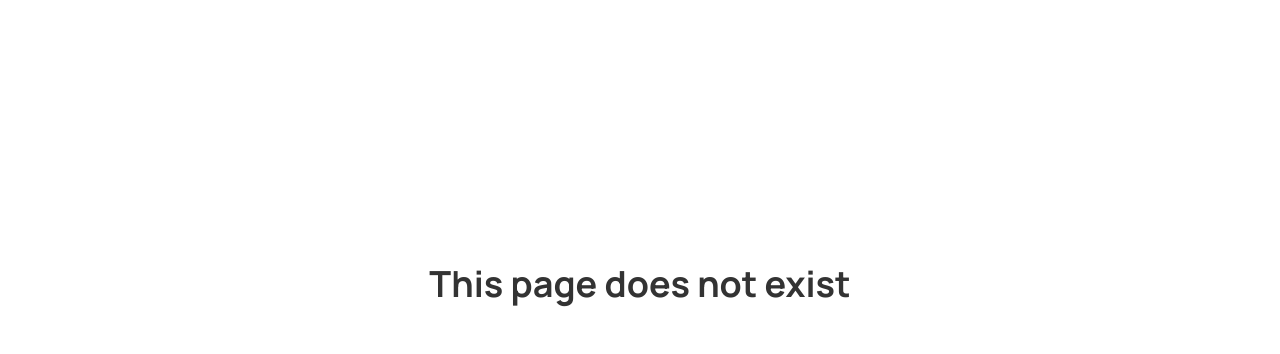
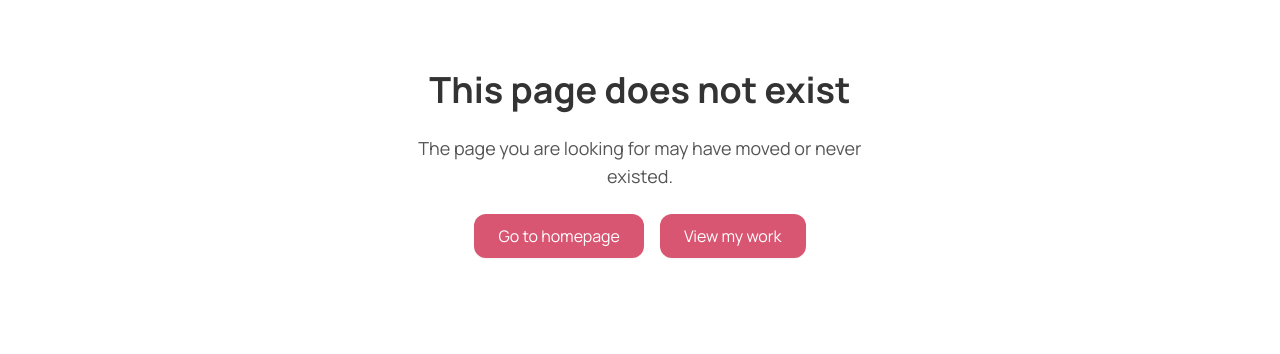
Before and after one commit to ayotomiwasalau/mywebsite, a Next.js app in the folder frontend/: page /work/blogs/big-data-jobs-on-emr in a window 1280 px wide. Shown: the part 312-666 px from the top of the page. Built offline with nearby package versions, Linux system fonts and the light colour scheme; no server answers.

Commit message:
not found url

```diff
--- a/frontend/app/components/shared/ErrorPage.tsx
+++ b/frontend/app/components/shared/ErrorPage.tsx
@@ -1,18 +1,44 @@
-import React from 'react'
-import NavBar from '../layout/NavBar'
-import Footer from '../layout/Footer'
+import Link from "next/link";
+import NavBar from "../layout/NavBar";
+import Footer from "../layout/Footer";
 
-const ErrorPage = () => {
+const buttonClass =
+  "rounded-xl bg-[#d95673] px-6 py-2.5 text-base text-white shadow-sm transition hover:scale-[1.03] hover:opacity-90 active:scale-[0.98]";
+
+type ErrorPageProps = {
+  title?: string;
+  message?: string;
+  onRetry?: () => void;
+};
+
+const ErrorPage = ({
+  title = "This page does not exist",
+  message = "The page you are looking for may have moved or never existed.",
+  onRetry,
+}: ErrorPageProps) => {
   return (
-    <div className='bg-white'>
-        <NavBar/>
-        <div className="flex items-center justify-center min-h-screen ">
-            <h1 className="text-4xl font-bold text-[#333333]">This page does not exist</h1>
+    <div className="bg-white">
+      <NavBar />
+      <div className="flex min-h-[70vh] flex-col items-center justify-center gap-6 px-6 py-16 text-center">
+        <h1 className="text-4xl font-bold text-[#333333]">{title}</h1>
+        <p className="max-w-md text-lg text-[#555555]">{message}</p>
+        <div className="flex flex-wrap items-center justify-center gap-4">
+          <Link href="/" className={buttonClass}>
+            Go to homepage
+          </Link>
+          <Link href="/work" className={buttonClass}>
+            View my work
+          </Link>
+          {onRetry ? (
+            <button type="button" onClick={onRetry} className={buttonClass}>
+              Try again
+            </button>
+          ) : null}
         </div>
-        <Footer />
+      </div>
+      <Footer />
     </div>
+  );
+};
 
-  )
-}
-
-export default ErrorPage
+export default ErrorPage;
--- /dev/null
+++ b/frontend/app/error.tsx
@@ -0,0 +1,24 @@
+"use client";
+
+import { useEffect } from "react";
+import ErrorPage from "./components/shared/ErrorPage";
+
+export default function Error({
+  error,
+  reset,
+}: {
+  error: Error & { digest?: string };
+  reset: () => void;
+}) {
+  useEffect(() => {
+    console.error(error);
+  }, [error]);
+
+  return (
+    <ErrorPage
+      title="Something went wrong"
+      message="An unexpected error occurred. You can try again or head back to a safe page."
+      onRetry={reset}
+    />
+  );
+}
--- /dev/null
+++ b/frontend/app/not-found.tsx
@@ -0,0 +1,5 @@
+import ErrorPage from "./components/shared/ErrorPage";
+
+export default function NotFound() {
+  return <ErrorPage />;
+}
```
Also changed, not shown: 1 other file (tests, documents, lock files or other folders).
